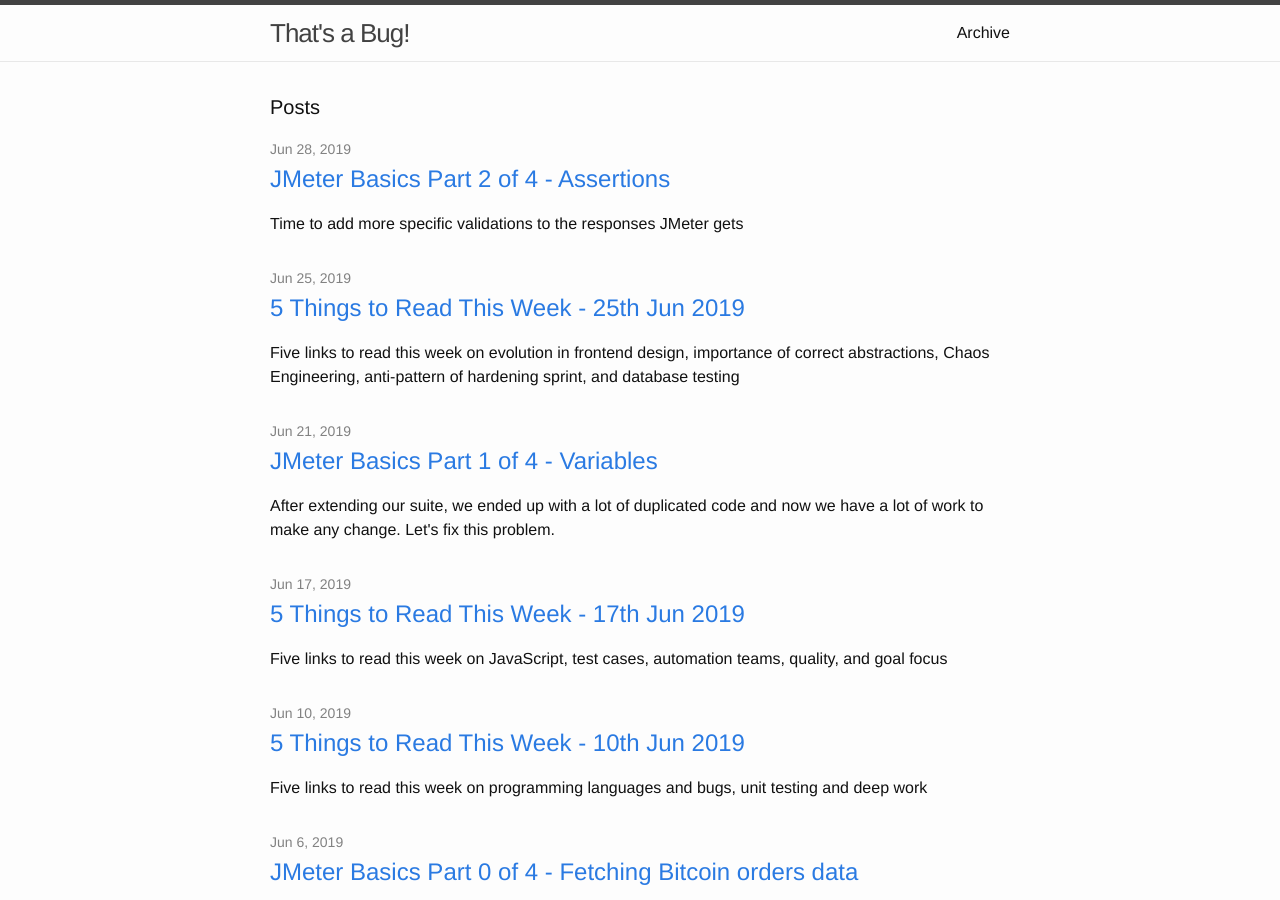
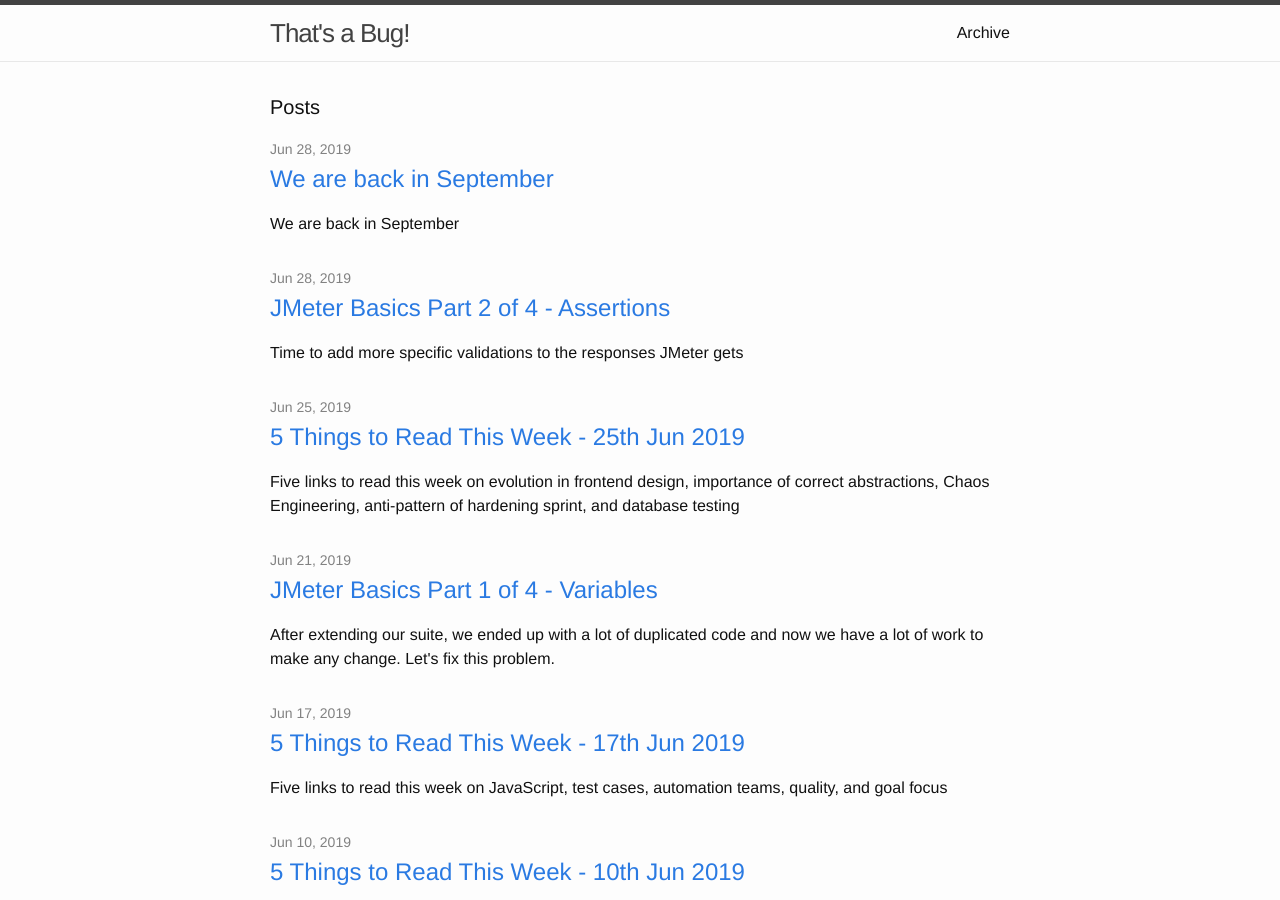
Before and after one commit to JoaoGFarias/JoaoGFarias.github.io, a Jekyll site: the page built from index.html, in a window 1280 px wide and 900 px high. Built offline with Jekyll 4.4.1, drawn with Linux system fonts in a browser that asks for light colours; some of the changed lines change nothing that is shown.

Commit message:
We are back soon

```diff
--- a/_includes/rss-subscribe.html
+++ b/_includes/rss-subscribe.html
@@ -1,3 +1,3 @@
-<p class="rss-subscribe">Get all of new posts
+<p class="rss-subscribe"><b>Get all of new posts</b>
     <a href="{{ "/feed.xml" | prepend: site.baseurl }}">via RSS</a>
 </p>
--- /dev/null
+++ b/_posts/2019-07-10-back_in_september.markdown
@@ -0,0 +1,26 @@
+---
+layout: post
+title: "We are back in September"
+date: 2019-06-28 07:00:00 +0100
+author: João Farias
+version: 1.0.0
+tags:
+description: We are back in September
+---
+
+Just a quick note:
+
+The blog will be inactive until the beginning of September.
+
+No new posts nor the [5 Things to Read This Week](http://thatsabug.com/tag/5-things-to-read.html) for awhile.
+
+![Sad Dog]({{ "assets/sad_dog.jpg" | absolute_url }})
+
+In the next few weeks I will be focused on other things, but I will
+use this time to create some posts (tutorials specially), re-vamp the blog layout, add some pagination, and (finally) add a comment section.
+
+![Happy Cat]({{ "assets/happy_cat.jpg" | absolute_url }})
+
+You can sign up the [RSS feed](http://thatsabug.com/feed.xml) to get the new posts as soon as they are out.
+
+See you then... ;)
```
Also changed, not shown: assets/happy_cat.jpg (added), assets/sad_dog.jpg (added).
